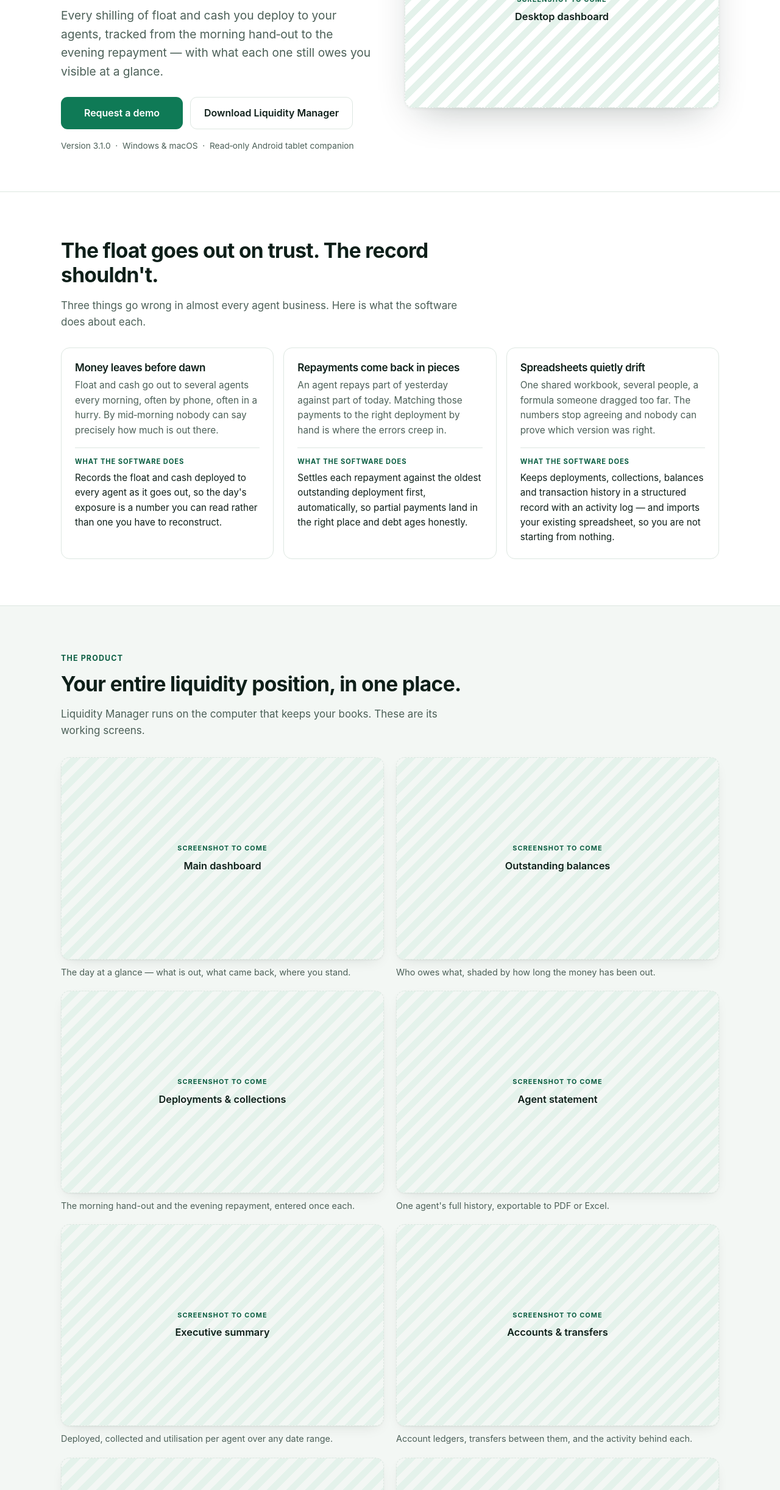
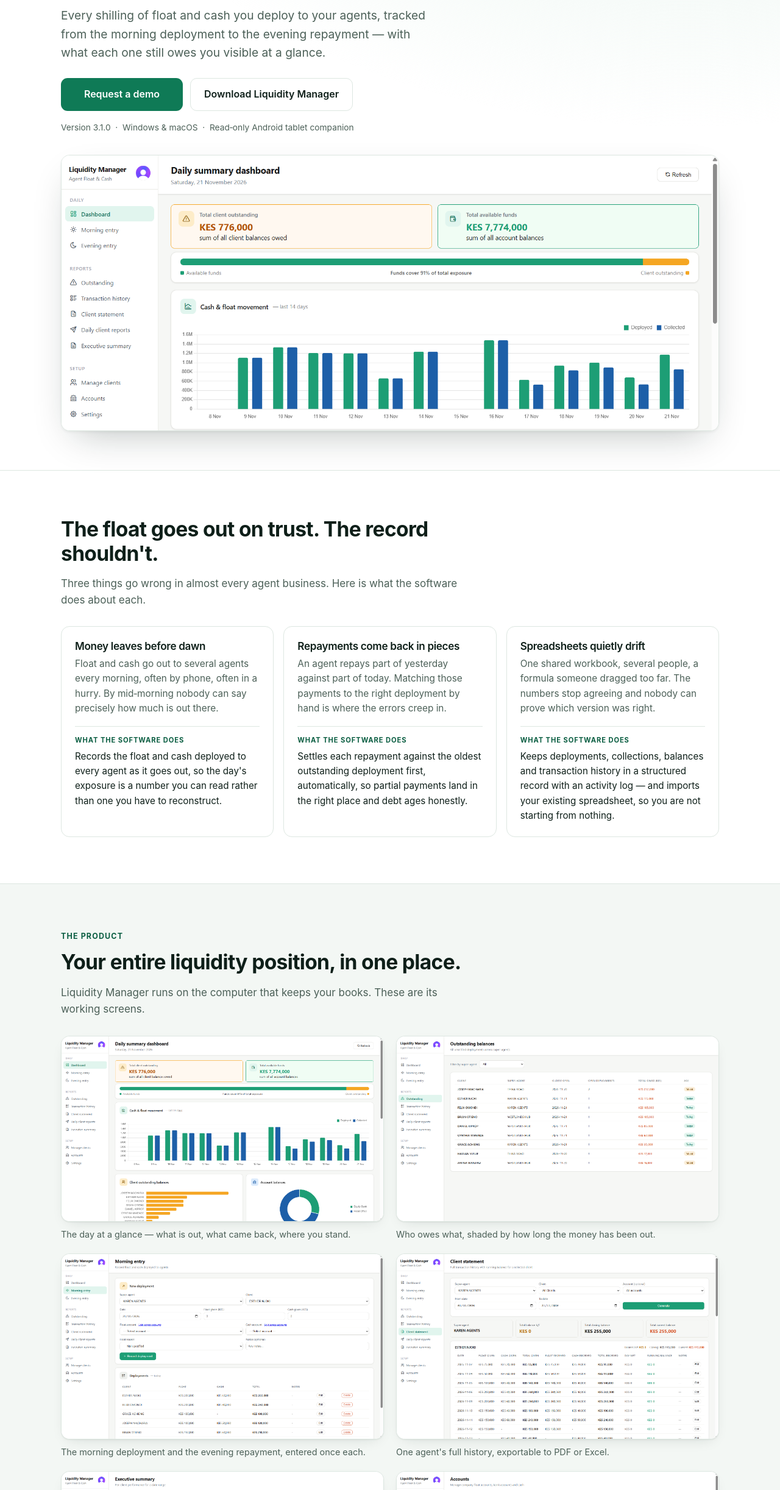
Before and after one commit to suleimanfoore/wasalea-site, a website: page public/index.html in a window 1280 px wide. Shown: the part 356-2800 px from the top of the page at 61% size. Drawn offline with Linux system fonts and the light colour scheme.

Commit message:
Add six real product screenshots, and two copy corrections
All six were checked frame by frame before publishing: the data is an
invented business - WESTLANDS HUB, KAREN AGENTS, THIKA ROAD and ten made-up
agents - so nothing real goes onto a public page. Restore points and the
tablet stay as marked placeholders.

The hero screenshot moved below the copy at full width instead of sitting
beside it. Cropping alone could not fix the hero: at half-column width the
two headline figures render about 8px tall, and a crop does not enlarge
anything, it only removes. Full width renders at roughly 0.6 scale, where
"KES 776,000" and the coverage bar can actually be read, and the crop then
ends cleanly after the 14-day chart. Phones get the uncropped frame, since
a wide crop at 340px would be a letterbox strip.

Copy, per Suleiman: "hand-out" becomes "deployment" throughout, and the
macOS requirement no longer claims Intel support.

Co-Authored-By: Claude Opus 5 <noreply@anthropic.com>

```diff
--- a/public/index.html
+++ b/public/index.html
@@ -10,7 +10,7 @@
 <meta property="og:url" content="https://wasalea.com/">
 <meta property="og:site_name" content="Wasalea Technologies">
 <meta property="og:title" content="Wasalea Technologies | Liquidity Manager for M-PESA Agent Businesses">
-<meta property="og:description" content="Know exactly where your float is. Track every shilling deployed to your agents, from the morning hand-out to the evening repayment.">
+<meta property="og:description" content="Know exactly where your float is. Track every shilling deployed to your agents, from the morning deployment to the evening repayment.">
 <meta property="og:locale" content="en_KE">
 <meta name="twitter:card" content="summary_large_image">
 <meta name="theme-color" content="#0b1c16">
@@ -87,7 +87,7 @@
         <h1>Know exactly where your float is.</h1>
         <p class="lede">
           Every shilling of float and cash you deploy to your agents, tracked from the
-          morning hand&#8209;out to the evening repayment — with what each one still owes
+          morning deployment to the evening repayment — with what each one still owes
           you visible at a glance.
         </p>
         <div class="cta-row">
@@ -102,9 +102,10 @@
 
       <div class="hero-shot">
         <figure class="shot shot-lg">
-          <div class="shot-frame shot-pending" role="img" aria-label="Product screenshot to be added: Liquidity Manager desktop dashboard">
-            <span class="shot-pending-kicker">Screenshot to come</span>
-            <span class="shot-pending-name">Desktop dashboard</span>
+          <div class="shot-frame shot-hero">
+            <img src="/assets/shots/dashboard.png"
+                 alt="Liquidity Manager dashboard showing total client outstanding of KES 776,000 against KES 7,774,000 available funds, a bar showing funds cover 91% of total exposure, and a 14-day chart of money deployed and collected"
+                 width="1803" height="1035" fetchpriority="high" decoding="async">
           </div>
         </figure>
       </div>
@@ -154,51 +155,57 @@
 
       <div class="shot-grid">
         <figure class="shot">
-          <div class="shot-frame shot-pending" role="img" aria-label="Product screenshot to be added: main desktop dashboard">
-            <span class="shot-pending-kicker">Screenshot to come</span>
-            <span class="shot-pending-name">Main dashboard</span>
+          <div class="shot-frame">
+            <img src="/assets/shots/dashboard.png"
+                 alt="Dashboard showing total client outstanding, available funds, a 14-day deployment chart and per-agent balances"
+                 width="1803" height="1035" loading="lazy" decoding="async">
           </div>
           <figcaption>The day at a glance — what is out, what came back, where you stand.</figcaption>
         </figure>
 
         <figure class="shot">
-          <div class="shot-frame shot-pending" role="img" aria-label="Product screenshot to be added: outstanding agent balances">
-            <span class="shot-pending-kicker">Screenshot to come</span>
-            <span class="shot-pending-name">Outstanding balances</span>
+          <div class="shot-frame">
+            <img src="/assets/shots/outstanding.png"
+                 alt="Outstanding balances per agent, aged and colour-coded, with totals owed"
+                 width="1803" height="1035" loading="lazy" decoding="async">
           </div>
           <figcaption>Who owes what, shaded by how long the money has been out.</figcaption>
         </figure>
 
         <figure class="shot">
-          <div class="shot-frame shot-pending" role="img" aria-label="Product screenshot to be added: daily deployments and collections">
-            <span class="shot-pending-kicker">Screenshot to come</span>
-            <span class="shot-pending-name">Deployments &amp; collections</span>
+          <div class="shot-frame">
+            <img src="/assets/shots/daily.png"
+                 alt="Recording a morning float and cash deployment to an agent, with the day's deployments listed below"
+                 width="1803" height="1035" loading="lazy" decoding="async">
           </div>
-          <figcaption>The morning hand-out and the evening repayment, entered once each.</figcaption>
+          <figcaption>The morning deployment and the evening repayment, entered once each.</figcaption>
         </figure>
 
         <figure class="shot">
-          <div class="shot-frame shot-pending" role="img" aria-label="Product screenshot to be added: individual agent account history">
-            <span class="shot-pending-kicker">Screenshot to come</span>
-            <span class="shot-pending-name">Agent statement</span>
+          <div class="shot-frame">
+            <img src="/assets/shots/statement.png"
+                 alt="A client statement listing every deployment and collection with a running balance"
+                 width="1803" height="1035" loading="lazy" decoding="async">
           </div>
           <figcaption>One agent's full history, exportable to PDF or Excel.</figcaption>
         </figure>
 
         <figure class="shot">
-          <div class="shot-frame shot-pending" role="img" aria-label="Product screenshot to be added: executive summary report">
-            <span class="shot-pending-kicker">Screenshot to come</span>
-            <span class="shot-pending-name">Executive summary</span>
+          <div class="shot-frame">
+            <img src="/assets/shots/executive-summary.png"
+                 alt="Executive summary: total deployed, total collected, utilisation rate and per-agent performance for a date range"
+                 width="1803" height="1035" loading="lazy" decoding="async">
           </div>
           <figcaption>Deployed, collected and utilisation per agent over any date range.</figcaption>
         </figure>
 
         <figure class="shot">
-          <div class="shot-frame shot-pending" role="img" aria-label="Product screenshot to be added: account balances and financial activity">
-            <span class="shot-pending-kicker">Screenshot to come</span>
-            <span class="shot-pending-name">Accounts &amp; transfers</span>
+          <div class="shot-frame">
+            <img src="/assets/shots/accounts.png"
+                 alt="Float and cash account balances with their transaction history"
+                 width="1803" height="1035" loading="lazy" decoding="async">
           </div>
-          <figcaption>Account ledgers, transfers between them, and the activity behind each.</figcaption>
+          <figcaption>Company float and cash accounts, transfers between them, and a ledger for each.</figcaption>
         </figure>
 
         <figure class="shot">
@@ -414,7 +421,7 @@
           <dl class="dl-meta">
             <div><dt>Version</dt><dd>3.1.0</dd></div>
             <div><dt>Size</dt><dd>146 MB</dd></div>
-            <div><dt>Requires</dt><dd>macOS, Apple silicon or Intel</dd></div>
+            <div><dt>Requires</dt><dd>macOS on Apple silicon</dd></div>
           </dl>
           <p class="dl-how">Open the disk image and drag the application into Applications. On first launch macOS may ask you to confirm opening it.</p>
           <a class="btn btn-primary btn-block" href="https://mpesa-liquidity-releases.s3.us-east-1.amazonaws.com/LiquidityManager_Setup_latest.dmg">Download disk image</a>
--- a/public/styles.css
+++ b/public/styles.css
@@ -189,8 +189,28 @@ img { max-width: 100%; height: auto; display: block; }
   .hero { padding: 72px 0 64px; }
   .cta-row .btn { flex: 0 0 auto; }
 }
-@media (min-width: 1000px) {
-  .hero-grid { grid-template-columns: 1fr 1fr; align-items: center; gap: 48px; }
+/* The hero screenshot runs full width under the copy rather than beside it.
+   Beside it, the image would render at about half the container and the two
+   headline figures come out roughly 8px tall - present but unreadable, which
+   defeats the point of showing the product at all. Full width renders it at
+   about 0.6 scale, where the figures and the coverage bar can be read. */
+.hero-grid { grid-template-columns: 1fr; }
+.hero-shot { width: 100%; }
+
+/* Crop to the top band: the two headline figures, the coverage bar and the
+   14-day chart. Everything below that is detail the product section shows
+   in full, and including it here only shrinks what matters. */
+.shot-hero img {
+  width: 100%;
+  aspect-ratio: 1803 / 755;
+  object-fit: cover;
+  object-position: top center;
+}
+@media (max-width: 719px) {
+  /* On a phone even full width is only ~340px, so a wide crop would be a
+     letterbox strip. Show more of the screen and let it be an impression of
+     the product rather than something to read. */
+  .shot-hero img { aspect-ratio: 1803 / 1035; }
 }
 
 /* ---------- sections ---------- */
```
Also changed, not shown: SCREENSHOTS.md (+13 -1 lines), public/assets/shots/accounts.png (added), public/assets/shots/daily.png (added), public/assets/shots/dashboard.png (added), public/assets/shots/executive-summary.png (added), public/assets/shots/outstanding.png (added), public/assets/shots/statement.png (added).
